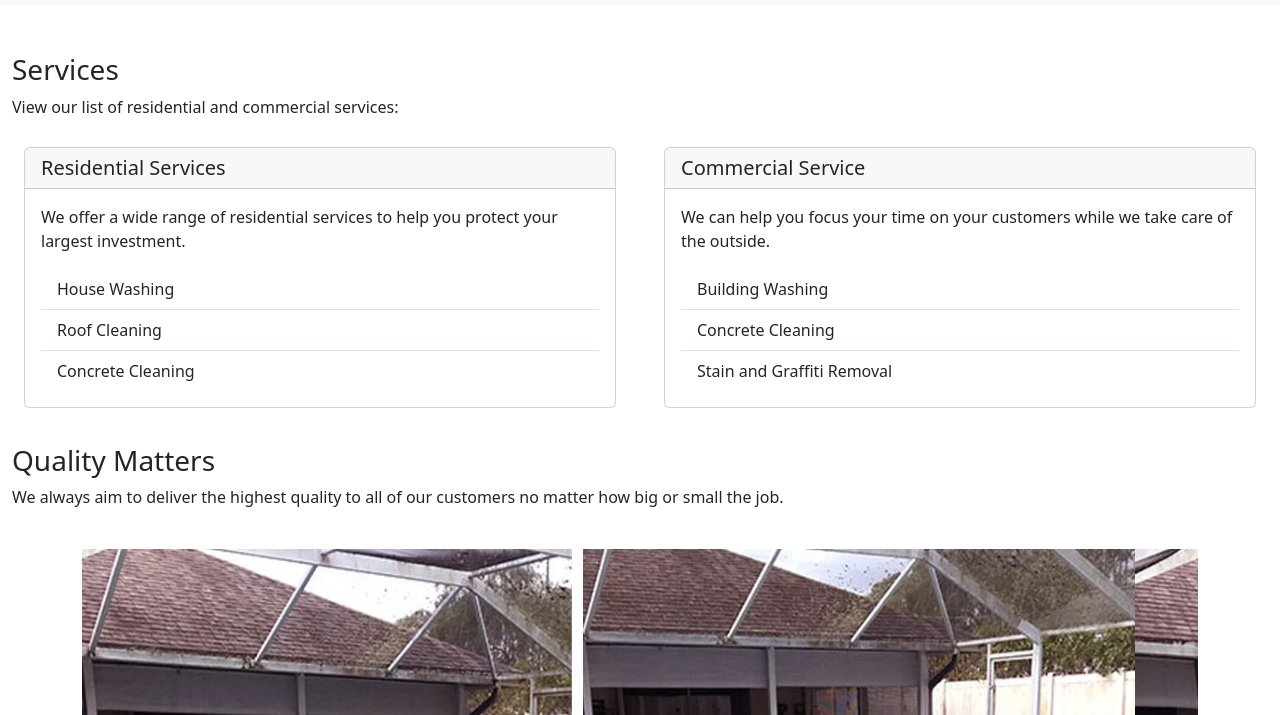
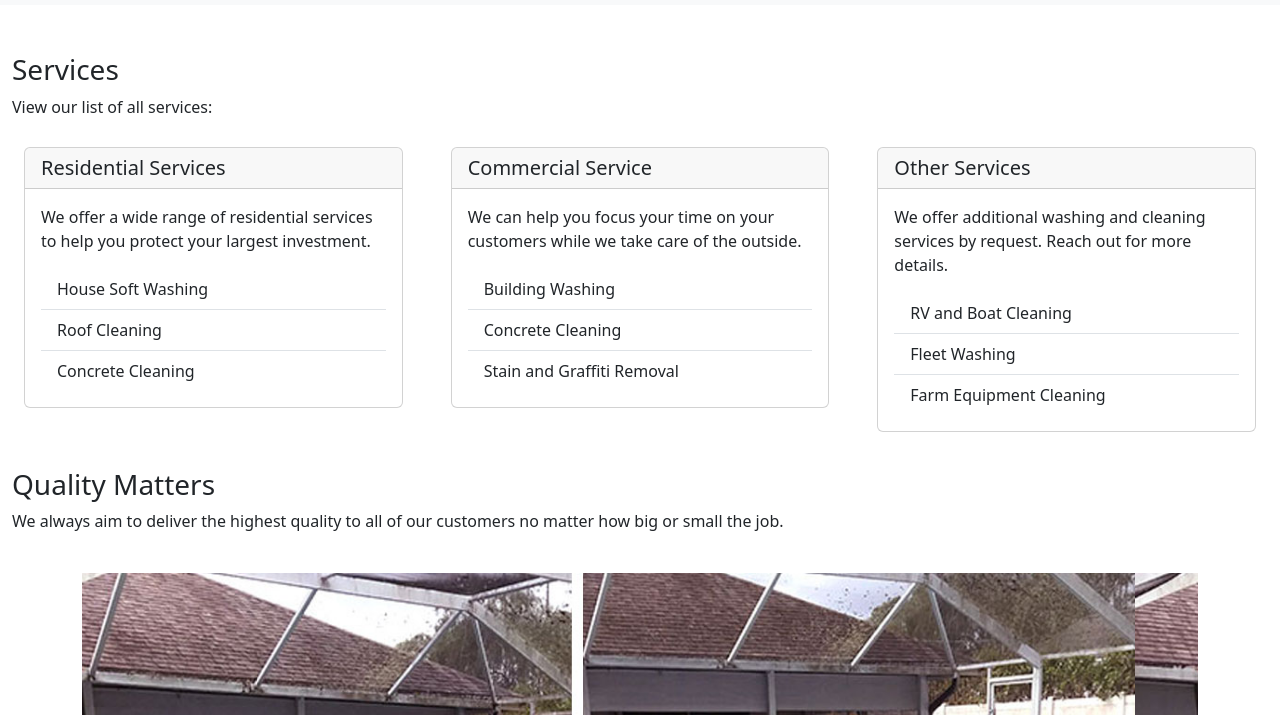
Before and after one commit to noesjj/lawson-pressure-cleaning, a plain HTML site: page index.html in a window 1280 px wide. Shown: the part 85-800 px from the top of the page. Drawn offline with nearby package versions, Linux system fonts and the light colour scheme.

Commit message:
other services

```diff
--- a/index.html
+++ b/index.html
@@ -26,22 +26,22 @@
       <br><br>
       <div class="container-fluid">
         <h3>Services</h3>
-        <p>View our list of residential and commercial services:</p>
+        <p>View our list of all services:</p>
       <div class="row">
-        <div class="col-sm-6 mb-3 mb-sm-0">
+        <div class="col-sm-4 mb-3 mb-sm-0">
           <div class="card">
             <h5 class="card-header">Residential Services</h5>
             <div class="card-body">
               <p class="card-text">We offer a wide range of residential services to help you protect your largest investment.</p>
               <ul class="list-group list-group-flush">
-                <li class="list-group-item">House Washing</li>
+                <li class="list-group-item">House Soft Washing</li>
                 <li class="list-group-item">Roof Cleaning</li>
                 <li class="list-group-item">Concrete Cleaning</li>
               </ul>
             </div>
           </div>
         </div>
-        <div class="col-sm-6">
+        <div class="col-sm-4">
           <div class="card">
             <h5 class="card-header">Commercial Service</h5>
             <div class="card-body">
@@ -54,6 +54,19 @@
             </div>
           </div>
         </div>
+        <div class="col-sm-4">
+            <div class="card">
+              <h5 class="card-header">Other Services</h5>
+              <div class="card-body">
+                <p class="card-text">We offer additional washing and cleaning services by request. Reach out for more details.</p>
+                <ul class="list-group list-group-flush">
+                  <li class="list-group-item">RV and Boat Cleaning</li>
+                  <li class="list-group-item">Fleet Washing</li>
+                  <li class="list-group-item">Farm Equipment Cleaning</li>
+                </ul>
+              </div>
+            </div>
+          </div>
       </div>
     </div>
     <br>
```
